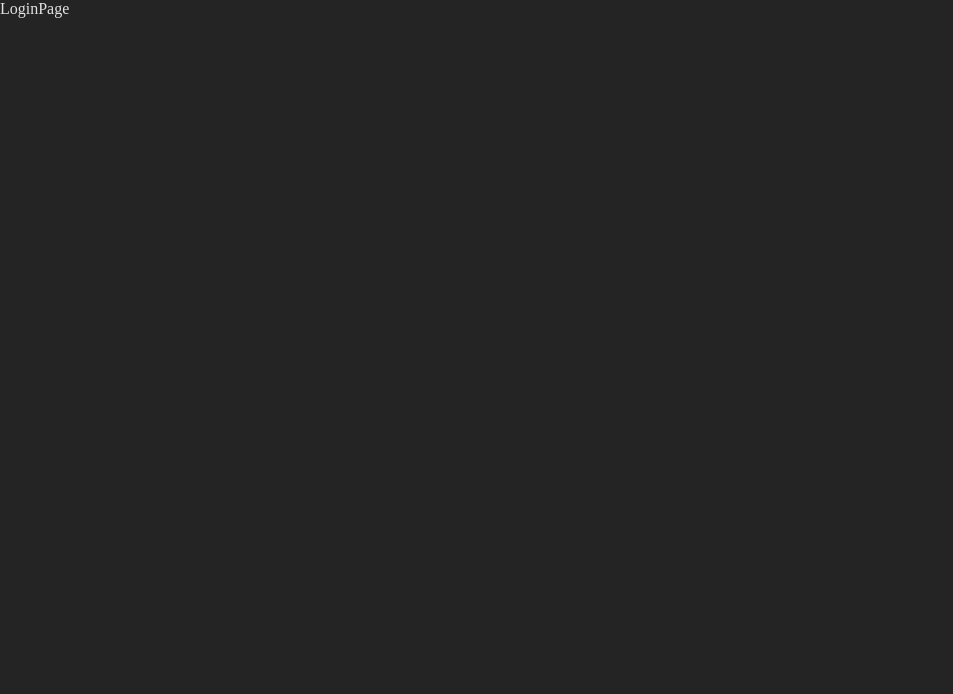
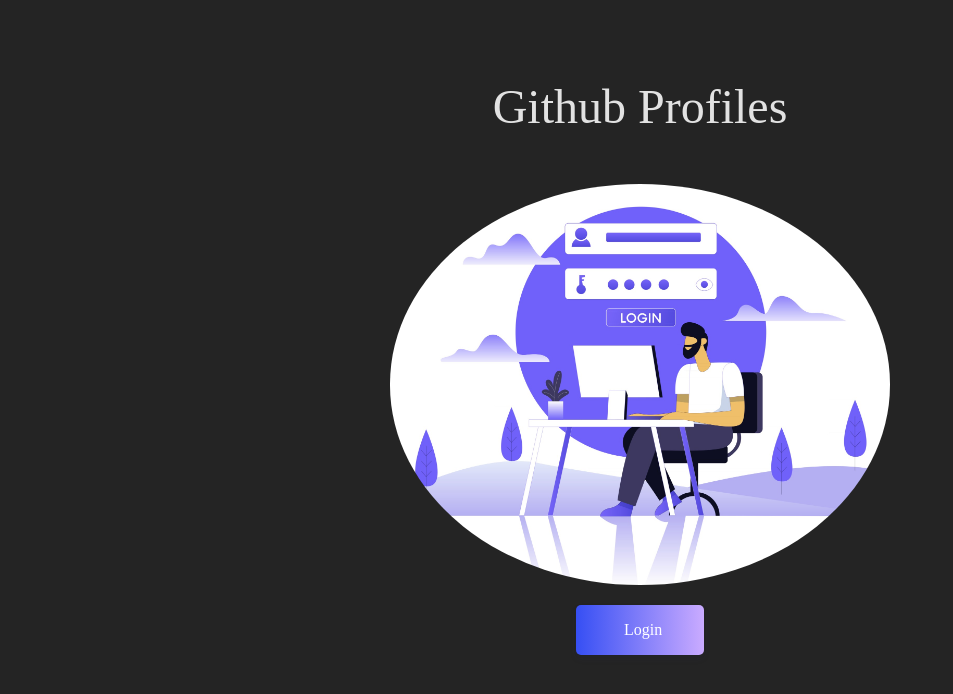
Before and after one commit to metalhead5209/GitStatss, a React (Vite) app: page /login in a window 1280 px wide. Shown: the top 694 px of the page, without its empty margins (0-953 px from the left). Built offline with nearby package versions, Linux system fonts and the light colour scheme.

Commit message:
styled login page

```diff
--- a/src/Wrappers.jsx
+++ b/src/Wrappers.jsx
@@ -1,5 +1,6 @@
 import styled from "styled-components";
 
+// ERROR PAGE
 export const ErrorWrapper = styled.section`
   height: 500px;
   width: 800px;
@@ -11,8 +12,66 @@ export const ErrorWrapper = styled.section`
   border: 3px solid white;
   border-radius: 5px;
 
-    @media screen and (max-width:800px) {
+  @media screen and (max-width: 800px) {
     width: 80%;
-
   }
 `;
+
+
+// LOGIN PAGE
+export const LoginWrapper = styled.section`
+  min-height: 100vh;
+  display: grid;
+  place-items: center;
+  margin: auto;
+  .login-container {
+    width: 90vw;
+    max-width: 500px;
+    text-align: center;
+  }
+
+  .login-btn {
+    margin: 1em;
+    width: 8em;
+    background-image: linear-gradient(
+      to right,
+      #a1c4fd 0%,
+      #c2e9fb 51%,
+      #a1c4fd 100%
+    );
+    border-radius: 5px;
+    color: black;
+    box-shadow: 0 0 10px #eee;
+    border-radius: $border-rounded;
+    padding: 1em 3em;
+    background-size: 200% auto;
+    color: white;
+    box-shadow: 0 4px 6px rgba(50, 50, 93, 0.11), 0 1px 3px rgba(0, 0, 0, 0.08);
+    background-image: linear-gradient(
+      to right,
+      #364ff4 0%,
+      #caabff 50%,
+      #895cf2 100%
+    );
+    transition: 0.5s;
+    &:hover {
+      background-position: right center;
+      cursor: pointer;
+    }
+  }
+
+  .login-img {
+    border-radius: 50%;
+}
+
+h1 {
+    font-size: 3em;
+    position: relative;
+    top: -50px;
+
+    @media screen and (max-width: 700px) {
+        font-size: 2em;
+    }
+}
+
+`;
--- a/src/pages/LoginPage.jsx
+++ b/src/pages/LoginPage.jsx
@@ -1,8 +1,18 @@
-import React from 'react'
+import React from 'react';
+import styled from 'styled-components';
+import {LoginWrapper} from '../Wrappers';
+import LoginImg from '../assets/login-img.jpg';
+
 
 const LoginPage = () => {
   return (
-    <div>LoginPage</div>
+    <LoginWrapper>
+        <div className="login-container">
+            <h1>Github Profiles</h1>
+            <img src={LoginImg} className="login-img" alt="login" />
+            <button className="login-btn">Login</button>
+        </div>
+    </LoginWrapper>
   )
 }
 
```
Lines whose indentation alone changed are shown as unchanged.
